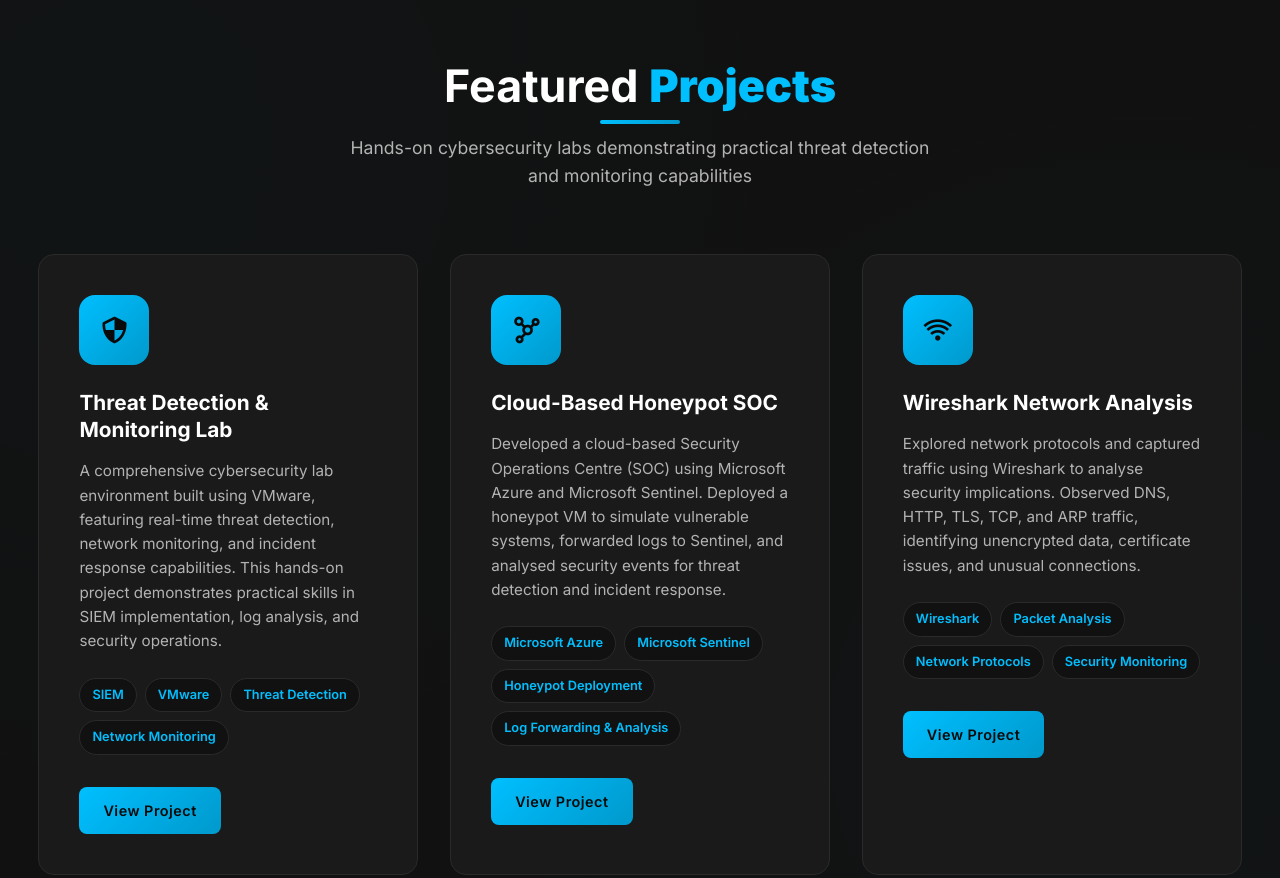
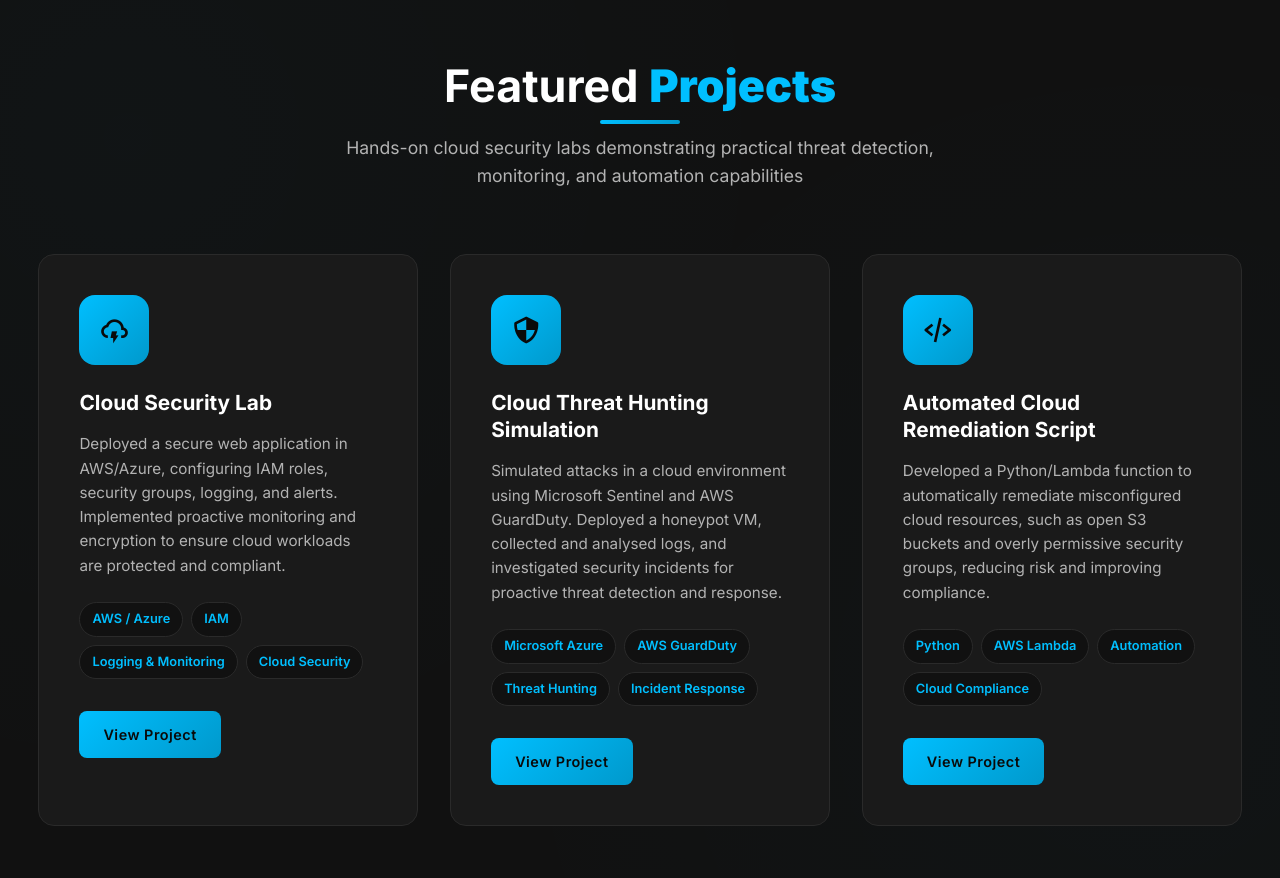
Before and after one commit to GxnBytes/genesisphillips.nl, a plain HTML site: page index.html in a window 1280 px wide. Shown: the part 2620-3498 px from the top of the page. Drawn offline with nearby package versions, Linux system fonts and the light colour scheme.

Commit message:
Update index.html

```diff
--- a/index.html
+++ b/index.html
@@ -152,57 +152,56 @@
 <section class="projects" id="portfolio">
     <div class="projects-header">
         <h2>Featured <span>Projects</span></h2>
-            <p>Hands-on cybersecurity labs demonstrating practical threat detection and monitoring capabilities</p>
+        <p>Hands-on cloud security labs demonstrating practical threat detection, monitoring, and automation capabilities</p>
     </div>
     <div class="case-studies-grid">
+
+        <!-- Project 1: Cloud Security Lab -->
+        <div class="case-study-card">
+            <div class="case-study-icon">
+                <i class="bx bx-cloud-lightning"></i>
+            </div>
+            <h3>Cloud Security Lab</h3>
+            <p>Deployed a secure web application in AWS/Azure, configuring IAM roles, security groups, logging, and alerts. Implemented proactive monitoring and encryption to ensure cloud workloads are protected and compliant.</p>
+            <div class="case-study-details">
+                <span class="case-study-tag">AWS / Azure</span>
+                <span class="case-study-tag">IAM</span>
+                <span class="case-study-tag">Logging & Monitoring</span>
+                <span class="case-study-tag">Cloud Security</span>
+            </div>
+            <a href="https://github.com/Genvarelli/Cloud-Security-Lab" target="_blank" class="read-report-btn">View Project</a>
+        </div>
+
+        <!-- Project 2: Cloud Threat Hunting Simulation -->
         <div class="case-study-card">
             <div class="case-study-icon">
                 <i class="bx bx-shield-quarter"></i>
             </div>
-                <h3>Threat Detection & Monitoring Lab</h3>
-                <p>A comprehensive cybersecurity lab environment built using VMware, featuring real-time threat detection, network monitoring, and incident response capabilities. This hands-on project demonstrates practical skills in SIEM implementation, log analysis, and security operations.</p>
+            <h3>Cloud Threat Hunting Simulation</h3>
+            <p>Simulated attacks in a cloud environment using Microsoft Sentinel and AWS GuardDuty. Deployed a honeypot VM, collected and analysed logs, and investigated security incidents for proactive threat detection and response.</p>
             <div class="case-study-details">
-                    <span class="case-study-tag">SIEM</span>
-                    <span class="case-study-tag">VMware</span>
-                    <span class="case-study-tag">Threat Detection</span>
-                    <span class="case-study-tag">Network Monitoring</span>
+                <span class="case-study-tag">Microsoft Azure</span>
+                <span class="case-study-tag">AWS GuardDuty</span>
+                <span class="case-study-tag">Threat Hunting</span>
+                <span class="case-study-tag">Incident Response</span>
             </div>
-                <a href="https://github.com/Genvarelli/Threat-Detection-Monitoring-Lab" target="_blank" class="read-report-btn">View Project</a>
+            <a href="https://github.com/Genvarelli/Cloud-Threat-Hunting-Simulation" target="_blank" class="read-report-btn">View Project</a>
         </div>
 
+        <!-- Project 3: Automated Cloud Remediation Script -->
         <div class="case-study-card">
             <div class="case-study-icon">
-                    <i class="bx bx-network-chart"></i>
+                <i class="bx bx-code-alt"></i>
             </div>
-                <h3>Cloud-Based Honeypot SOC</h3>
-                <p>Developed a cloud-based Security Operations Centre (SOC) using Microsoft Azure and Microsoft Sentinel.
-                    Deployed a honeypot VM to simulate vulnerable systems, forwarded logs to Sentinel, and analysed security events
-                    for threat detection and incident response.</p>
+            <h3>Automated Cloud Remediation Script</h3>
+            <p>Developed a Python/Lambda function to automatically remediate misconfigured cloud resources, such as open S3 buckets and overly permissive security groups, reducing risk and improving compliance.</p>
             <div class="case-study-details">
-                    <span class="case-study-tag">Microsoft Azure</span>
-                    <span class="case-study-tag">Microsoft Sentinel</span>
-                    <span class="case-study-tag">Honeypot Deployment</span>
-                    <span class="case-study-tag">Log Forwarding & Analysis</span>
+                <span class="case-study-tag">Python</span>
+                <span class="case-study-tag">AWS Lambda</span>
+                <span class="case-study-tag">Automation</span>
+                <span class="case-study-tag">Cloud Compliance</span>
             </div>
-                <a href="https://github.com/Genvarelli/Cloud-Based-Threat-Detection-Home-Lab" target="_blank" class="read-report-btn">View Project</a>
-            </div>
-
-            <div class="case-study-card">
-                <div class="case-study-icon">
-                    <i class="bx bx-wifi"></i>
-                </div>
-                <h3>Wireshark Network Analysis</h3>
-                <p>
-                    Explored network protocols and captured traffic using Wireshark to analyse security implications.
-                    Observed DNS, HTTP, TLS, TCP, and ARP traffic, identifying unencrypted data, certificate issues, and unusual connections.
-                </p>
-                <div class="case-study-details">
-                    <span class="case-study-tag">Wireshark</span>
-                    <span class="case-study-tag">Packet Analysis</span>
-                    <span class="case-study-tag">Network Protocols</span>
-                    <span class="case-study-tag">Security Monitoring</span>
-                </div>
-                <a href="https://github.com/Genvarelli/Wireshark-Network-Analysis" target="_blank" class="read-report-btn">View Project</a>
+            <a href="https://github.com/Genvarelli/Automated-Cloud-Remediation" target="_blank" class="read-report-btn">View Project</a>
         </div>
 
     </div>
```
Lines whose indentation alone changed are shown as unchanged.
